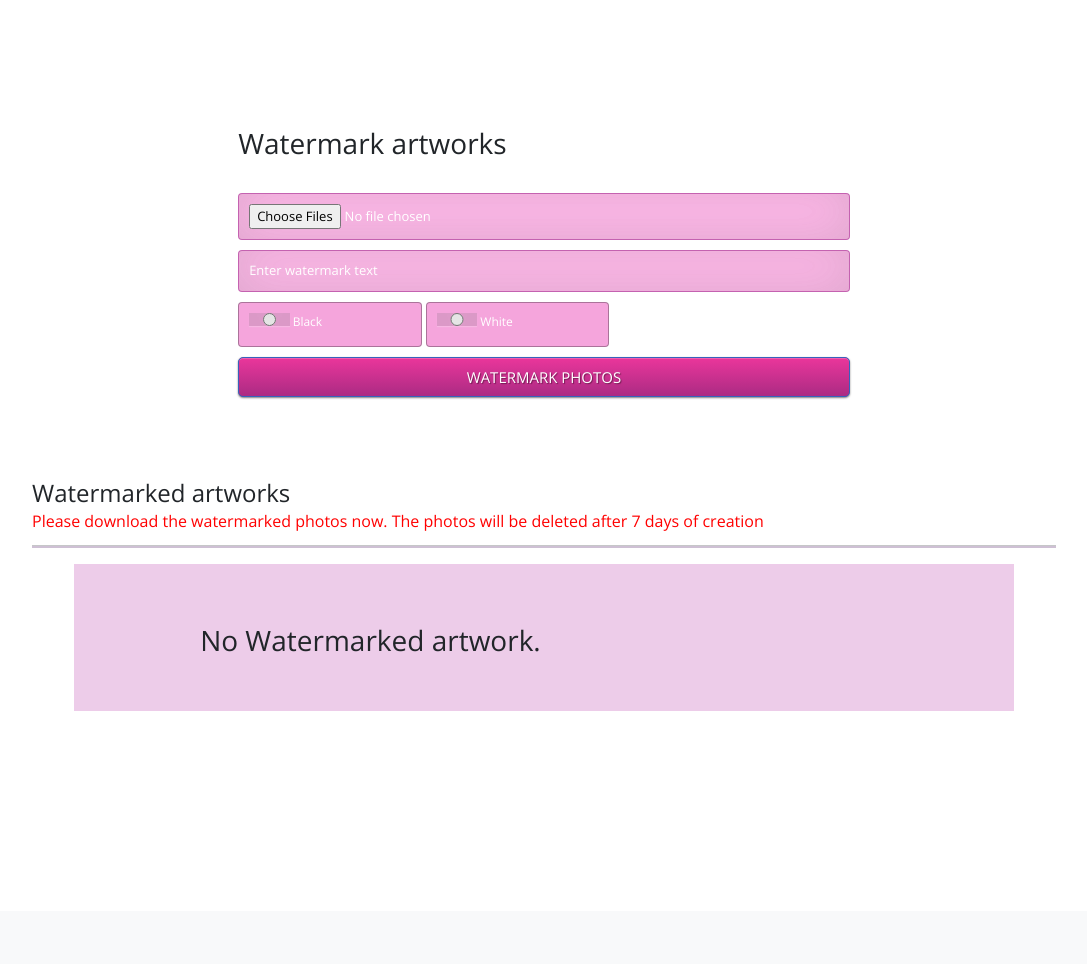
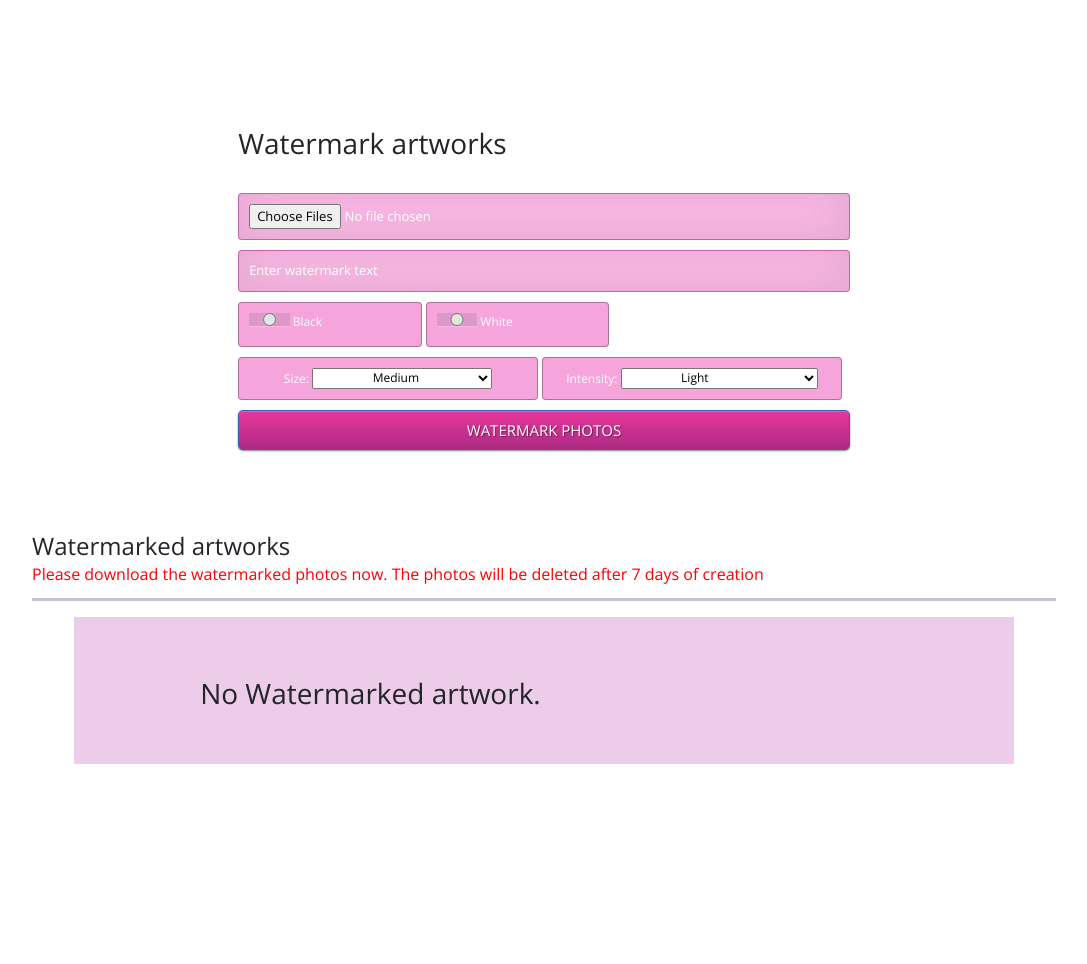
Before and after one commit to webwritart/writart-website, a Flask app: page /studio/artist_tools in a window 1280 px wide. Shown: the part 57-1021 px from the top of the page, without its empty margins (96-1183 px from the left). Before the commit the page ends 768 px from the top, so only its background shows below. Run offline with Flask 3, Linux system fonts and the light colour scheme; the visitor is signed in with stand-in values (Sample User, id 1); data that the repository does not hold is empty; some libraries are stand-ins or nearby versions.

Commit message:
add intnsity and size parameter to watermark

```diff
--- a/app.py
+++ b/app.py
@@ -20,8 +20,8 @@ load_dotenv()
 
 app = Flask(__name__)
 app.secret_key = os.environ.get('APP_SECRET')
-# app.config['SQLALCHEMY_DATABASE_URI'] = "sqlite:///writart.db"
-app.config['SQLALCHEMY_DATABASE_URI'] = os.environ.get('DB_URI')
+app.config['SQLALCHEMY_DATABASE_URI'] = "sqlite:///writart.db"
+# app.config['SQLALCHEMY_DATABASE_URI'] = os.environ.get('DB_URI')
 app.config["MAIL_SERVER"] = 'smtp.gmail.com'
 app.config["MAIL_PORT"] = 465
 app.config["MAIL_USERNAME"] = os.environ.get('MAIL_USERNAME')
--- a/routes/studio.py
+++ b/routes/studio.py
@@ -67,64 +67,67 @@ def artist_tools():
     if not os.path.exists(output_folder):
         os.mkdir(output_folder)
 
-    if request.form.get('submit') and request.form.get('submit') == 'upload_photos':
-        allowed_extensions = {'png', 'jpg', 'jpeg'}
+    if request.method == 'POST':
+        if request.form.get('submit') and request.form.get('submit') == 'upload_photos':
+            allowed_extensions = {'png', 'jpg', 'jpeg'}
+            intensity = request.form.get('intensity')
+            size = request.form.get('size')
 
-        if 'file' not in request.files:
-            flash('No file part', 'error')
-            return redirect(request.url)
-        files = request.files.getlist('file')
+            if 'file' not in request.files:
+                flash('No file part', 'error')
+                return redirect(request.url)
+            files = request.files.getlist('file')
 
-        for file in files:
-            if file.filename == '':
-                flash('No selected file', 'error')
-                return redirect(request.url)
-            if file and allowed_file(file.filename, allowed_extensions):
-                filename = secure_filename(file.filename)
-                file.save(f"{folder}/{filename}")
-                file_size = os.path.getsize(f"{folder}/{filename}")
-                total_file_size += file_size
+            for file in files:
+                if file.filename == '':
+                    flash('No selected file', 'error')
+                    return redirect(request.url)
+                if file and allowed_file(file.filename, allowed_extensions):
+                    filename = secure_filename(file.filename)
+                    file.save(f"{folder}/{filename}")
+                    file_size = os.path.getsize(f"{folder}/{filename}")
+                    total_file_size += file_size
+                else:
+                    flash("some problem occured!", "error")
+
+            if total_file_size > 104857600:
+                flash("Total file size exceeds 100 MB. Please upload less files at one time", "error")
             else:
-                flash("some problem occured!", "error")
+                for f in files:
+                    if f.filename != '' and f and allowed_file(f.filename, allowed_extensions):
+                        filename = secure_filename(f.filename)
+                        input_path = f"{folder}/{filename}"
+                        output_path = f"{output_folder}/{filename}"
+                        color = request.form.get('color')
 
-        if total_file_size > 104857600:
-            flash("Total file size exceeds 100 MB. Please upload less files at one time", "error")
-        else:
-            for f in files:
-                if f.filename != '' and f and allowed_file(f.filename, allowed_extensions):
-                    filename = secure_filename(f.filename)
-                    input_path = f"{folder}/{filename}"
-                    output_path = f"{output_folder}/{filename}"
-                    color = request.form.get('color')
+                        file_final_size = add_watermark(input_path, watermark_text, output_path, color, intensity, size)
+                        total_final_file_size += file_final_size
+                        file_no += 1
+                    else:
+                        flash("Some error occured!", "error")
+            watermarked_artworks = current_user.artist_data.watermarked_artworks
+            current_user.artist_data.watermarked_artworks = watermarked_artworks + file_no
 
-                    file_final_size = add_watermark(input_path, watermark_text, output_path, color)
-                    total_final_file_size += file_final_size
-                    file_no += 1
-                else:
-                    flash("Some error occured!", "error")
-        watermarked_artworks = current_user.artist_data.watermarked_artworks
-        current_user.artist_data.watermarked_artworks = watermarked_artworks + file_no
+            memory_occupied_total = current_user.artist_data.memory_occupied_total
+            current_user.artist_data.memory_occupied_total = memory_occupied_total + total_final_file_size
+            db.session.commit()
 
-        memory_occupied_total = current_user.artist_data.memory_occupied_total
-        current_user.artist_data.memory_occupied_total = memory_occupied_total + total_final_file_size
-        db.session.commit()
-
-        return redirect(url_for('studio.artist_tools'))
-    if request.form.get('download'):
-        image = request.form.get('download')
-        file_path = f"static/files/users/{current_user.name.split()[0]}{str(current_user.id)}/watermark_output/{image}"
-        return send_file(path_or_file=file_path, as_attachment=True)
-    if request.form.get('delete'):
-        image = request.form.get('delete')
-        file_path = f"static/files/users/{current_user.name.split()[0]}{str(current_user.id)}/watermark_output/{image}"
-        delete_single_watermarked_image(file_path)
-        flash("Successfully deleted!", "success")
-        return redirect(url_for('studio.artist_tools'))
-    if request.form.get('delete_all'):
-        folder = f"{current_user.name.split()[0]}{str(current_user.id)}"
-        delete_all_from_user(folder)
-        flash("All files successfully deleted!", "success")
-        return redirect(url_for('studio.artist_tools'))
+            return redirect(url_for('studio.artist_tools'))
+        if request.form.get('download'):
+            image = request.form.get('download')
+            file_path = f"static/files/users/{current_user.name.split()[0]}{str(current_user.id)}/watermark_output/{image}"
+            return send_file(path_or_file=file_path, as_attachment=True)
+        if request.form.get('delete'):
+            image = request.form.get('delete')
+            file_path = f"static/files/users/{current_user.name.split()[0]}{str(current_user.id)}/watermark_output/{image}"
+            delete_single_watermarked_image(file_path)
+            flash("Successfully deleted!", "success")
+            return redirect(url_for('studio.artist_tools'))
+        if request.form.get('delete_all'):
+            folder = f"{current_user.name.split()[0]}{str(current_user.id)}"
+            delete_all_from_user(folder)
+            flash("All files successfully deleted!", "success")
+            return redirect(url_for('studio.artist_tools'))
     total_watermarked_photos = len(photo_path_list)
 
     return render_template('artist_tools.html', folder_name=folder_name, photo_list=photo_list,
--- a/routes/templates/studio/artist_tools.html
+++ b/routes/templates/studio/artist_tools.html
@@ -12,6 +12,20 @@
                 </label>
                 <label class="radio-inline radio-inp-option">
                     <input class="radio-inp" type="radio" name="color" value="white" required> <span>White</span>
+                </label><br>
+                <label class="radio-inline radio-inp-option2">Size:
+                    <select name="size" class="select-inp">
+                        <option value="medium">Medium</option>
+                        <option value="large">Large</option>
+                        <option value="small">Small</option>
+                    </select>
+                </label>
+                <label class="radio-inline radio-inp-option2">Intensity:
+                    <select name="intensity" class="select-inp">
+                        <option value="light">Light</option>
+                        <option value="strong">Strong</option>
+                        <option value="super-light">Super Light</option>
+                    </select>
                 </label>
                 <button type="submit" name="submit" class="btn btn-primary btn-block btn-large" value="upload_photos">WATERMARK PHOTOS</button>
 
--- a/static/css/styles.css
+++ b/static/css/styles.css
@@ -102,6 +102,27 @@ input {
 	/* -ms-transition: box-shadow .5s ease; */
 	transition: box-shadow .5s ease;
 }
+.radio-inp-option2 {
+	width: 49%;
+	text-align:center;
+	margin-bottom: 10px;
+	background: #F5A5DC;
+	border: none;
+	outline: none;
+	padding: 10px;
+	font-size: 12px;
+	color: white;
+	/* text-shadow: 1px 1px 1px rgba(0,0,0,0.3); */
+	border: 1px solid rgba(0,0,0,0.3);
+	border-radius: 4px;
+	/* box-shadow: inset 0 -5px 45px rgba(100,100,100,0.2), 0 1px 1px rgba(255,255,255,0.2); */
+	/* -webkit-transition: box-shadow .5s ease; */
+	/* -moz-transition: box-shadow .5s ease; */
+	/* -o-transition: box-shadow .5s ease; */
+	/* -ms-transition: box-shadow .5s ease; */
+	transition: box-shadow .5s ease;
+}
+
 .radio-inp {
     width: 25%;
 }
@@ -826,6 +847,9 @@ lite-youtube.lyt-activated > .lty-playbtn {
     .btn-two {
         margin-left: 3%;
     }
+    .select-inp {
+        padding: 0% 20%;
+    }
   /* -------------------------------------------------------------------------------------- MANAGER ----------------------------------------------------------------------------------------------------------- */
 
 .manager-page {
```
Also changed, not shown: operations/artist_tools.py (+22 -7 lines), routes/templates/studio/studio.html (renamed from routes/templates/studio/studios.html).
